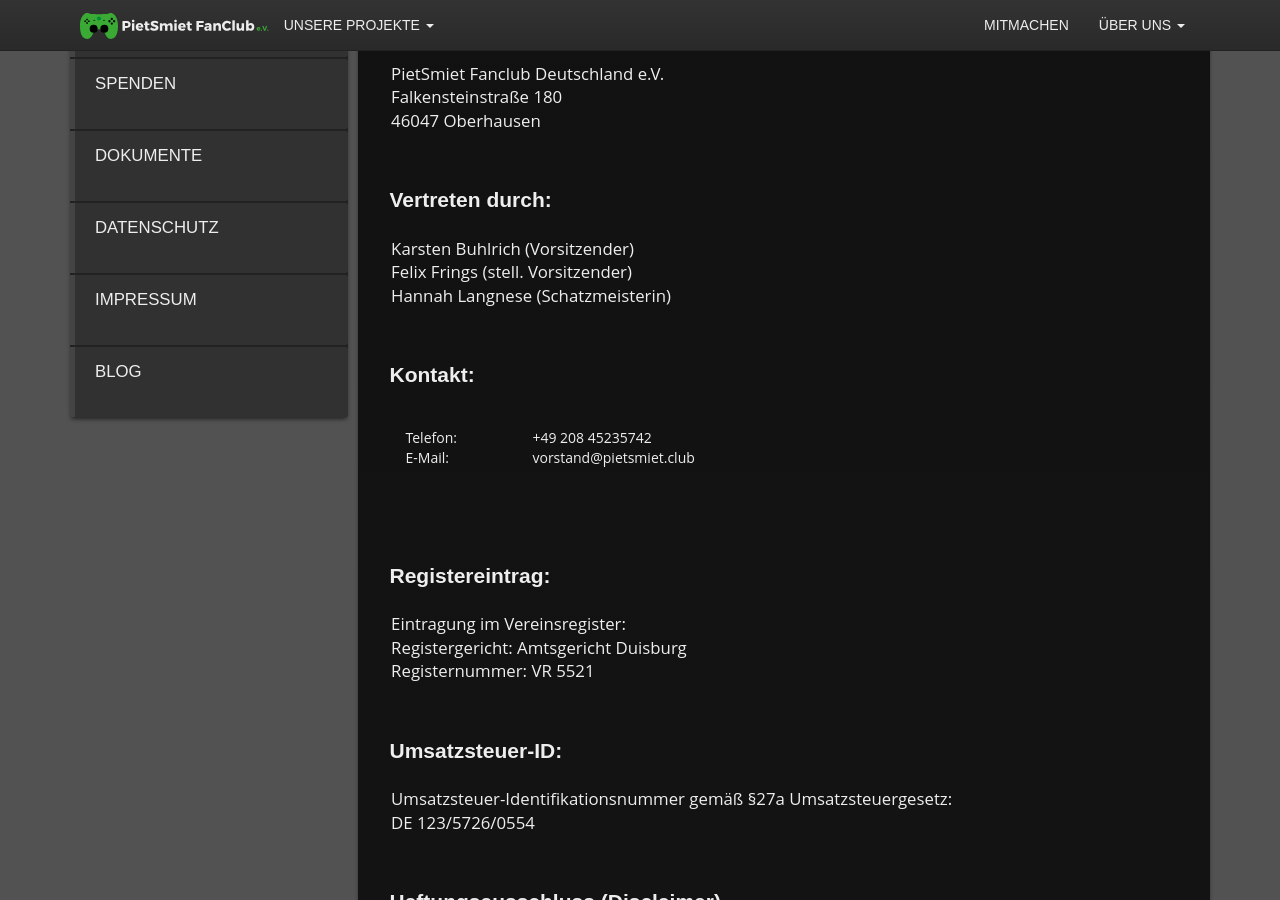
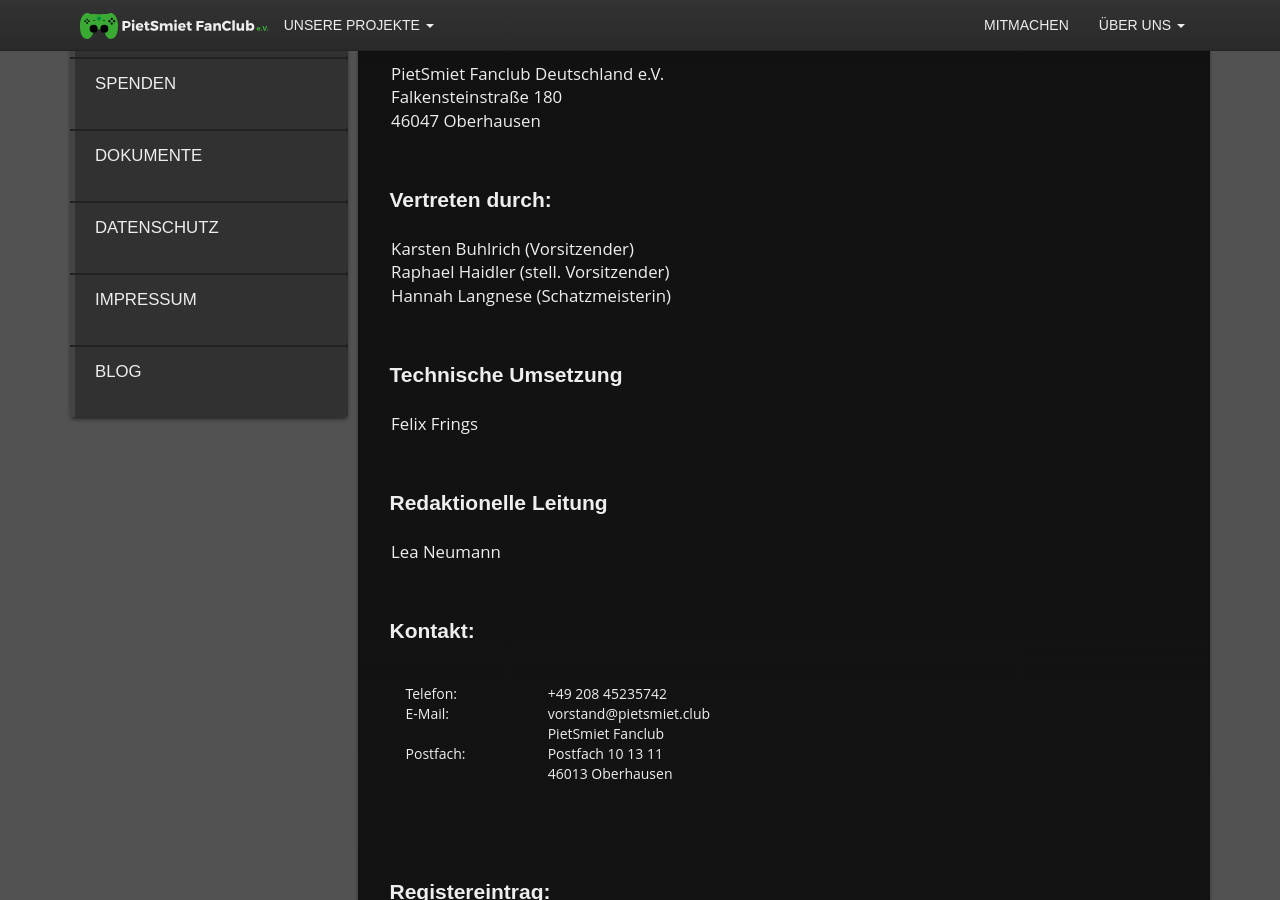
Before and after one commit to PSFanClub/Homepage, a Jekyll site: the page built from _pages/96_Impressum.md, in a window 1280 px wide and 900 px high, scrolled down 361 px. Built offline with Jekyll 4.4.1, drawn with Linux system fonts in a browser that asks for light colours; nearby versions of some CDN libraries; some web fonts are replaced.

Commit message:
Changed the Vorstand. added the new Postfach and additional Informations.

```diff
--- a/_pages/96_Impressum.md
+++ b/_pages/96_Impressum.md
@@ -13,9 +13,14 @@ Falkensteinstraße 180<br/>
 
 ### Vertreten durch:
 Karsten Buhlrich (Vorsitzender)<br/>
-Felix Frings (stell. Vorsitzender)<br/>
+Raphael Haidler (stell. Vorsitzender)<br/>
 Hannah Langnese (Schatzmeisterin)
 
+### Technische Umsetzung
+Felix Frings
+
+### Redaktionelle Leitung
+Lea Neumann
 
 ### Kontakt:
 <table class="kontaktdatentabelle">
@@ -26,6 +31,13 @@ Hannah Langnese (Schatzmeisterin)
   <tr>
     <td>E-Mail:</td>
     <td>vorstand@pietsmiet.club</td>
+  </tr>
+  <tr>
+    <td>Postfach:</td>
+    <td>
+      PietSmiet Fanclub<br/>
+      Postfach 10 13 11<br/>
+      46013 Oberhausen</td>
   </tr>
 </table>
 
```
